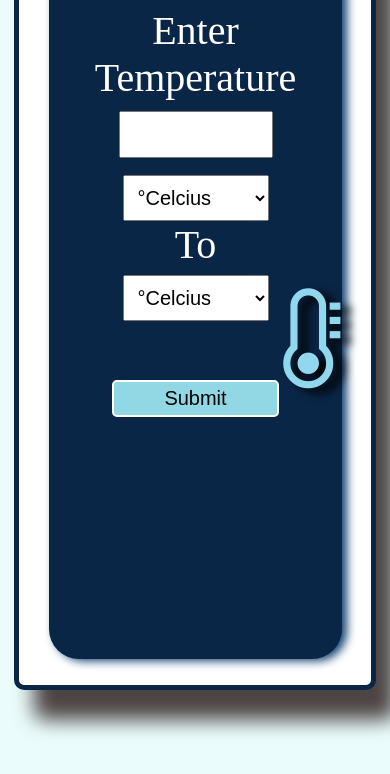
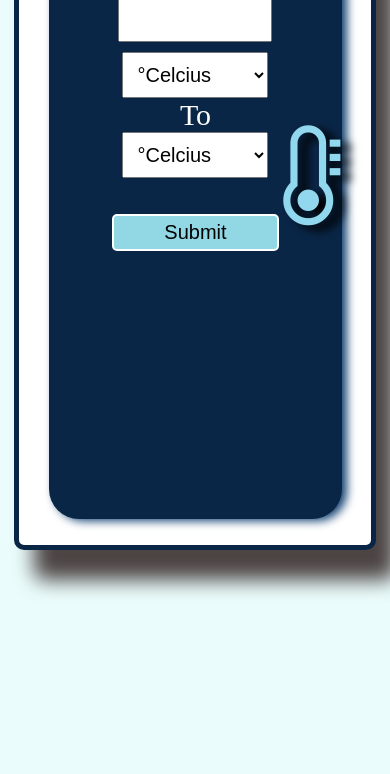
Before and after one commit to Shahid0301/TemperatureConverter, a plain HTML site: page index.htm in a window 390 px wide. Shown: the part 228-1002 px from the top of the page. After the commit the page ends 862 px from the top, so only its background shows below. Drawn offline with Linux system fonts and the light colour scheme.

Commit message:
Update therm.css

```diff
--- a/therm.css
+++ b/therm.css
@@ -3,6 +3,8 @@ body{
     display: flex;
     justify-content: center;
     align-items: center;
+    margin: 0;
+    padding: 0;
 }
 .main-container{
     padding: 20px;
@@ -62,20 +64,20 @@ input{
     #icon{
         font-size: 100px;
         left:27%;
-        bottom: 48%;
+        bottom: 57%;
     }
     .therm{
         padding: 10px;
         margin-left:10px;
         width: 70vw;
-        height: 90vh;
+        height: 80vh;
 
     }
     .main-container{
         padding: 20px;
-        margin-top: 20%;
+        margin-top: 7%;
         width: 80vw;
-        height: 93vh;
+        height: 83vh;
 
     }
     input{
@@ -93,7 +95,7 @@ input{
         font-size: 20px;
     }
     #fom{
-        font-size: 40px;
+        font-size: 30px;
     }
     #result{
         font-size: 30px;
```
